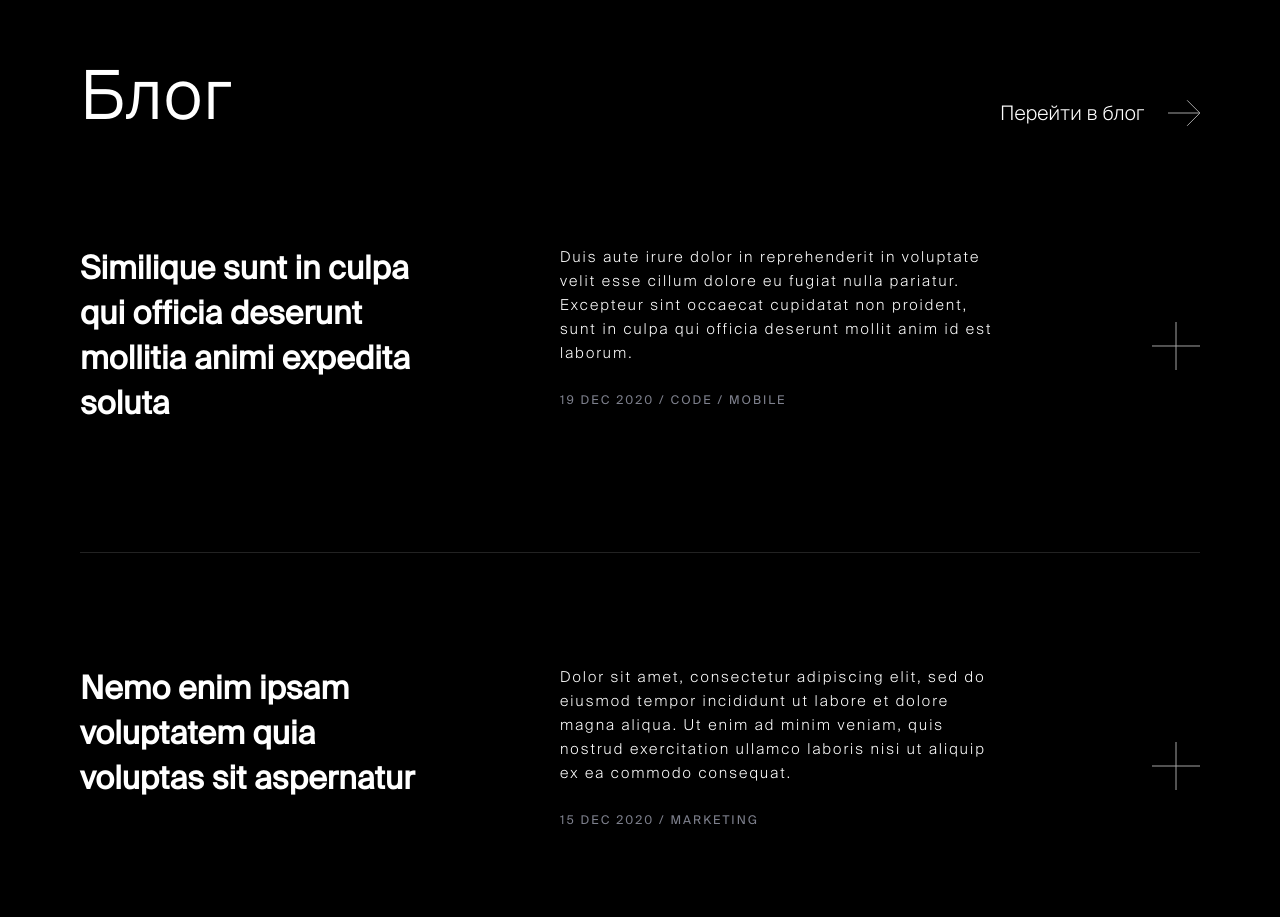
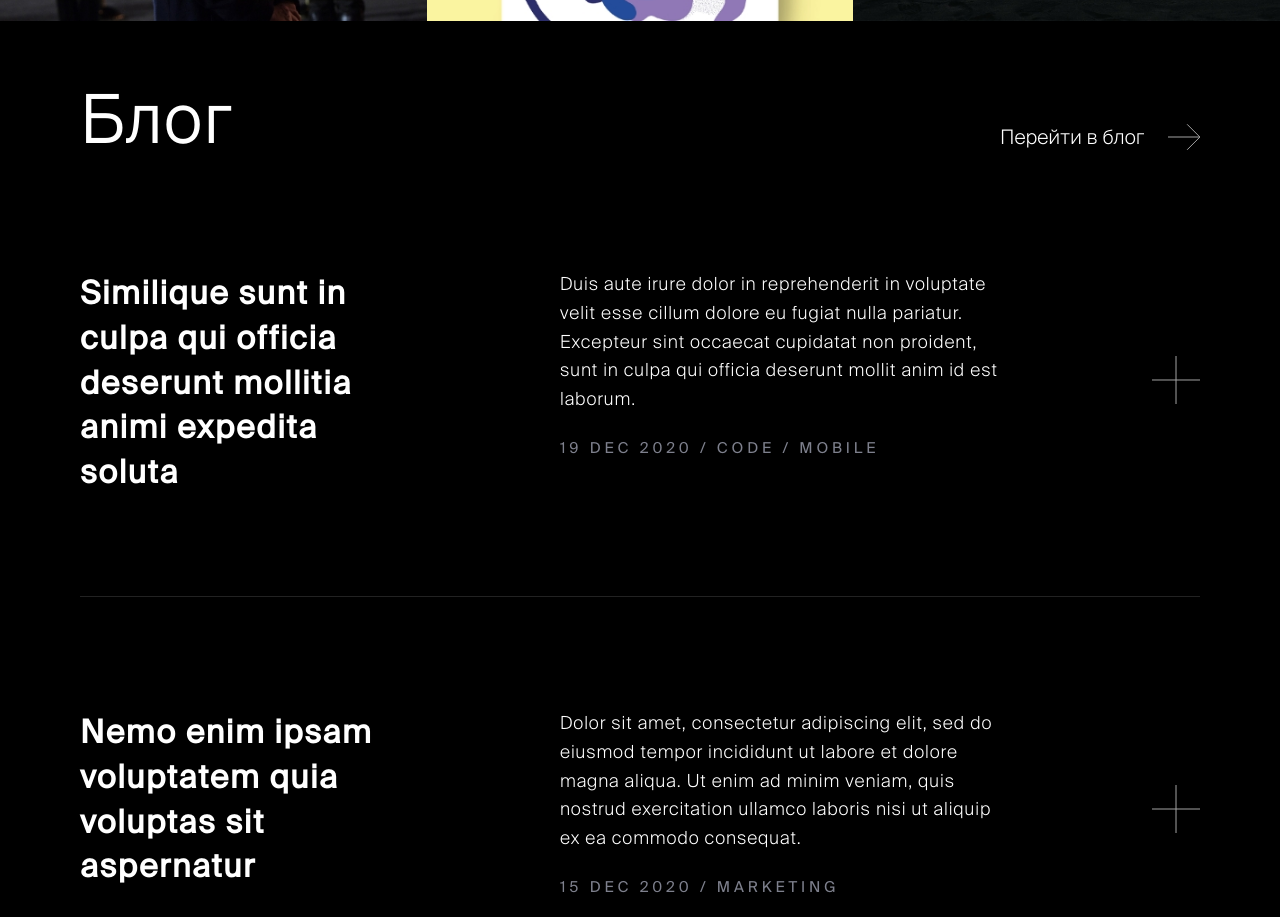
Before and after one commit to feruzali/weltlink, a website: page pug/index.pug in a window 1280 px wide. Shown: the part 3436-4353 px from the top of the page. Drawn offline with nearby package versions, Linux system fonts and the light colour scheme; some packages are replaced by stand-ins of ours; files that its build step writes are made by us from their sources; files whose address does not match are found by name.

Commit message:
Add files via upload

```diff
--- a/js/script.js
+++ b/js/script.js
@@ -70,10 +70,197 @@ $(document).ready(function(){
 });
 
 // Map
-function initMap() {
-	const map = new google.maps.Map(document.getElementById("map"), {
-		center: {lat: -34.397, lng: 150.644},
-		zoom: 8,
-		mapId: '2667e61fd48304dc'
-	});
-  }
+
+      function initMap() {
+        // Styles a map in night mode.
+        const map = new google.maps.Map(document.getElementById("map"), {
+          center: { lat: 40.674, lng: -73.945 },
+          zoom: 12,
+          styles: [
+			{
+			  "elementType": "geometry",
+			  "stylers": [
+				{
+				  "color": "#212121"
+				}
+			  ]
+			},
+			{
+			  "elementType": "labels.icon",
+			  "stylers": [
+				{
+				  "visibility": "off"
+				}
+			  ]
+			},
+			{
+			  "elementType": "labels.text.fill",
+			  "stylers": [
+				{
+				  "color": "#757575"
+				}
+			  ]
+			},
+			{
+			  "elementType": "labels.text.stroke",
+			  "stylers": [
+				{
+				  "color": "#212121"
+				}
+			  ]
+			},
+			{
+			  "featureType": "administrative",
+			  "elementType": "geometry",
+			  "stylers": [
+				{
+				  "color": "#757575"
+				}
+			  ]
+			},
+			{
+			  "featureType": "administrative.country",
+			  "elementType": "labels.text.fill",
+			  "stylers": [
+				{
+				  "color": "#9e9e9e"
+				}
+			  ]
+			},
+			{
+			  "featureType": "administrative.land_parcel",
+			  "stylers": [
+				{
+				  "visibility": "off"
+				}
+			  ]
+			},
+			{
+			  "featureType": "administrative.locality",
+			  "elementType": "labels.text.fill",
+			  "stylers": [
+				{
+				  "color": "#bdbdbd"
+				}
+			  ]
+			},
+			{
+			  "featureType": "poi",
+			  "elementType": "labels.text.fill",
+			  "stylers": [
+				{
+				  "color": "#757575"
+				}
+			  ]
+			},
+			{
+			  "featureType": "poi.park",
+			  "elementType": "geometry",
+			  "stylers": [
+				{
+				  "color": "#181818"
+				}
+			  ]
+			},
+			{
+			  "featureType": "poi.park",
+			  "elementType": "labels.text.fill",
+			  "stylers": [
+				{
+				  "color": "#616161"
+				}
+			  ]
+			},
+			{
+			  "featureType": "poi.park",
+			  "elementType": "labels.text.stroke",
+			  "stylers": [
+				{
+				  "color": "#1b1b1b"
+				}
+			  ]
+			},
+			{
+			  "featureType": "road",
+			  "elementType": "geometry.fill",
+			  "stylers": [
+				{
+				  "color": "#2c2c2c"
+				}
+			  ]
+			},
+			{
+			  "featureType": "road",
+			  "elementType": "labels.text.fill",
+			  "stylers": [
+				{
+				  "color": "#8a8a8a"
+				}
+			  ]
+			},
+			{
+			  "featureType": "road.arterial",
+			  "elementType": "geometry",
+			  "stylers": [
+				{
+				  "color": "#373737"
+				}
+			  ]
+			},
+			{
+			  "featureType": "road.highway",
+			  "elementType": "geometry",
+			  "stylers": [
+				{
+				  "color": "#3c3c3c"
+				}
+			  ]
+			},
+			{
+			  "featureType": "road.highway.controlled_access",
+			  "elementType": "geometry",
+			  "stylers": [
+				{
+				  "color": "#4e4e4e"
+				}
+			  ]
+			},
+			{
+			  "featureType": "road.local",
+			  "elementType": "labels.text.fill",
+			  "stylers": [
+				{
+				  "color": "#616161"
+				}
+			  ]
+			},
+			{
+			  "featureType": "transit",
+			  "elementType": "labels.text.fill",
+			  "stylers": [
+				{
+				  "color": "#757575"
+				}
+			  ]
+			},
+			{
+			  "featureType": "water",
+			  "elementType": "geometry",
+			  "stylers": [
+				{
+				  "color": "#000000"
+				}
+			  ]
+			},
+			{
+			  "featureType": "water",
+			  "elementType": "labels.text.fill",
+			  "stylers": [
+				{
+				  "color": "#3d3d3d"
+				}
+			  ]
+			}
+		  ],
+        });
+      }
--- a/pug/index.pug
+++ b/pug/index.pug
@@ -483,7 +483,7 @@ html(lang='en')
 
 
         //- .bottom-blur
-        #map
+        //- #map(style="height: 1300px;")
 
         footer.footer
             p &copy; 2020 Weltlink LLC.
@@ -496,4 +496,4 @@ html(lang='en')
     script(src="https://cdnjs.cloudflare.com/ajax/libs/gsap/3.5.1/gsap.min.js")
     script(src="./js/script.js")
 
-    script(src="https://maps.googleapis.com/maps/api/js?key=AIzaSyCUZJyxmjUoy8jTLrudaselX7Sro4XodyU&map_ids=2667e61fd48304dc&callback=initMap")
+    script(src="https://maps.googleapis.com/maps/api/js?key=AIzaSyCUZJyxmjUoy8jTLrudaselX7Sro4XodyU&map_ids=2667e61fd48304dc&callback=initMap" defer)
--- a/sass/includes/_responsive.scss
+++ b/sass/includes/_responsive.scss
@@ -180,6 +180,9 @@
 			max-width: 380px;
 			margin: 0;
 			padding: 80px 10px 80px 0;
+			&__list {
+				font-size: 18px;
+			}
 		}
 	}
 	.blog {
@@ -207,6 +210,12 @@
 				font-family: $suicce-reg;
 				font-size: 32px;
 			}
+			&__desc {
+				font-size: 18px;
+			}
+			&__date {
+				font-size: 15px;
+			}
 			&__content {
 				max-width: 40%;
 			}
@@ -216,6 +225,14 @@
 			&:hover {
 				background-position: 45% top;
 			}
+		}
+	}
+
+	.footer {
+		padding-top: 90px;
+		padding-bottom: 50px;
+		p {
+			margin: 0;
 		}
 	}
 }
--- a/sass/main/_main.scss
+++ b/sass/main/_main.scss
@@ -8,7 +8,7 @@
 .section-title {
     margin: 0;
     font-size: 64px;
-    letter-spacing: 3px;
+    letter-spacing: 0.048em;
     font-family: $suicce-thin;
     color: $white;
 }
@@ -101,8 +101,8 @@
 
 .menu__close {
     position: absolute;
-    top: 10px;
-    right: 10px;
+    top: 16px;
+    right: 6px;
     z-index: 101;
     &:hover {
         cursor: pointer;
@@ -378,18 +378,20 @@
         z-index: 5;
         &__title {
             font-size: 40px;
-            letter-spacing: 2px;
+            letter-spacing: 0.048em;
         }
         &__list {
             margin: 32px auto;
             font-family: $suicce-light;
             font-size: 16px;
+            letter-spacing: 0.048em;
             li {
-                margin: 12px auto;
+                margin: 17px auto;
             }
         }
         &:hover {
             background:  url('../img/skills-bg.png') center center no-repeat;
+            transition: all .5s;
         }
         &:hover .skill-col__overlay{
             width: 100%;
@@ -443,6 +445,7 @@
             margin-right: 10px;
             font-family: $suicce-light;
             font-size: 32px;
+            letter-spacing: 0.048em;
             text-transform: uppercase;
             color: $white;
             overflow: hidden;
@@ -466,6 +469,7 @@
 
         &:hover {
             background: url('../img/blog-bg.png')  right 30px no-repeat;
+            transition: all .5s;
         }
         &:hover .blog-col__overlay{
             background-color: rgba(0, 0, 0, .6);
@@ -482,20 +486,21 @@
         &__title {
             font-size: 25px;
             line-height: 1.4;
+            letter-spacing: 0.048em;
         }
         &__desc {
             margin-top: 32px;
             margin-bottom: 24px;
             font-size: 15px;
             line-height: 1.6;
-            letter-spacing: 2px;
+            letter-spacing: 0.048em;
         }
         &__date {
             font-family: $suicce-reg;
             font-size: 12px;
             text-transform: uppercase;
             color: #7E808D;
-            letter-spacing: 2px;
+            letter-spacing: 0.256em;
         }
     }
 }
@@ -519,6 +524,7 @@
     align-items: center;
     text-align: center;
     padding: 50px;
+    padding-bottom: 120px;
     background-color: $black;
     color: $white;
     font-family: $suicce-thin;
```
Also changed, not shown: css/style.css, index.html, 1 other file.
